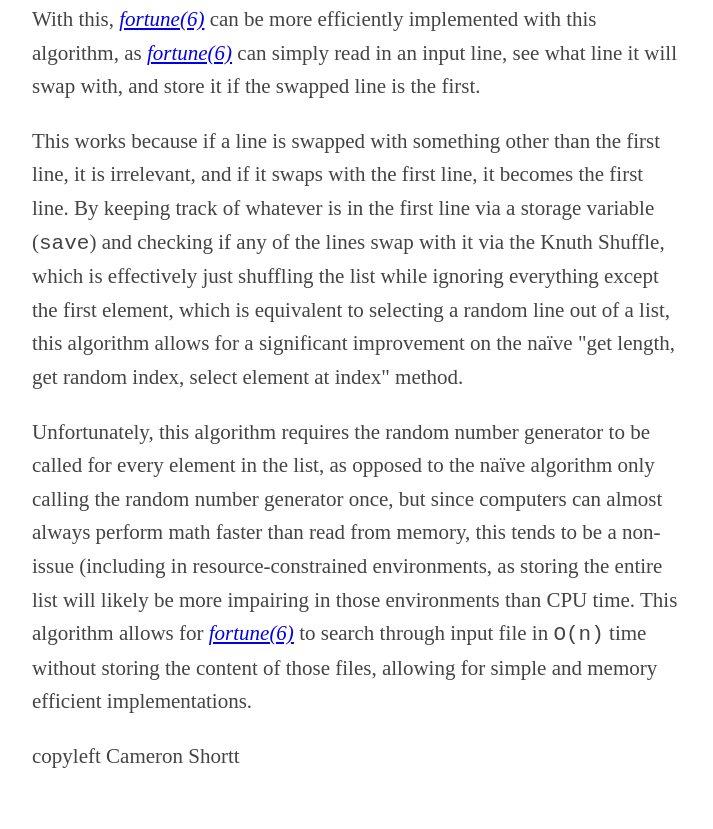
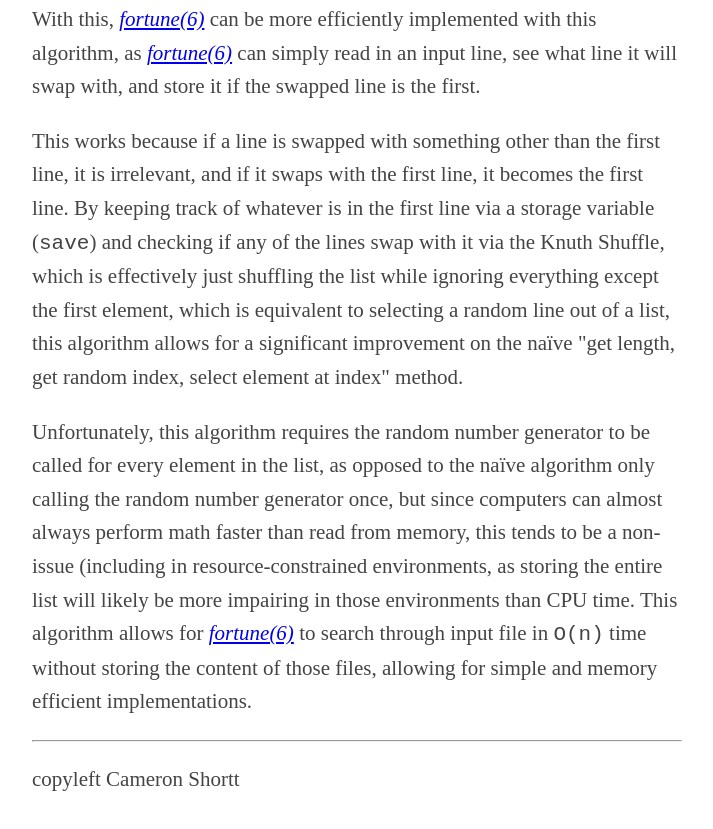
Before and after one commit to cameronshortt/cameronshortt.github.io, a plain HTML site: page fortune/index.html in a window 1280 px wide. Shown: the part 4473-5302 px from the top of the page, without its empty margins (283-996 px from the left). Drawn offline with Linux system fonts and the light colour scheme.

Commit message:
update site (scripting this was annoying)

```diff
--- a/fortune/index.html
+++ b/fortune/index.html
@@ -154,5 +154,5 @@ more impairing in those environments than CPU time.
 This algorithm allows for <a href="https://man.openbsd.org/fortune.6"><em>fortune(6)</em></a> to search through input file
 in <code>O(n)</code> time without storing the content of those files, allowing for simple
 and memory efficient implementations.</p>
-</hr>
+<hr/>
 <p>copyleft Cameron Shortt</p>
```
Also changed, not shown: index.html (+1 -1 lines).
